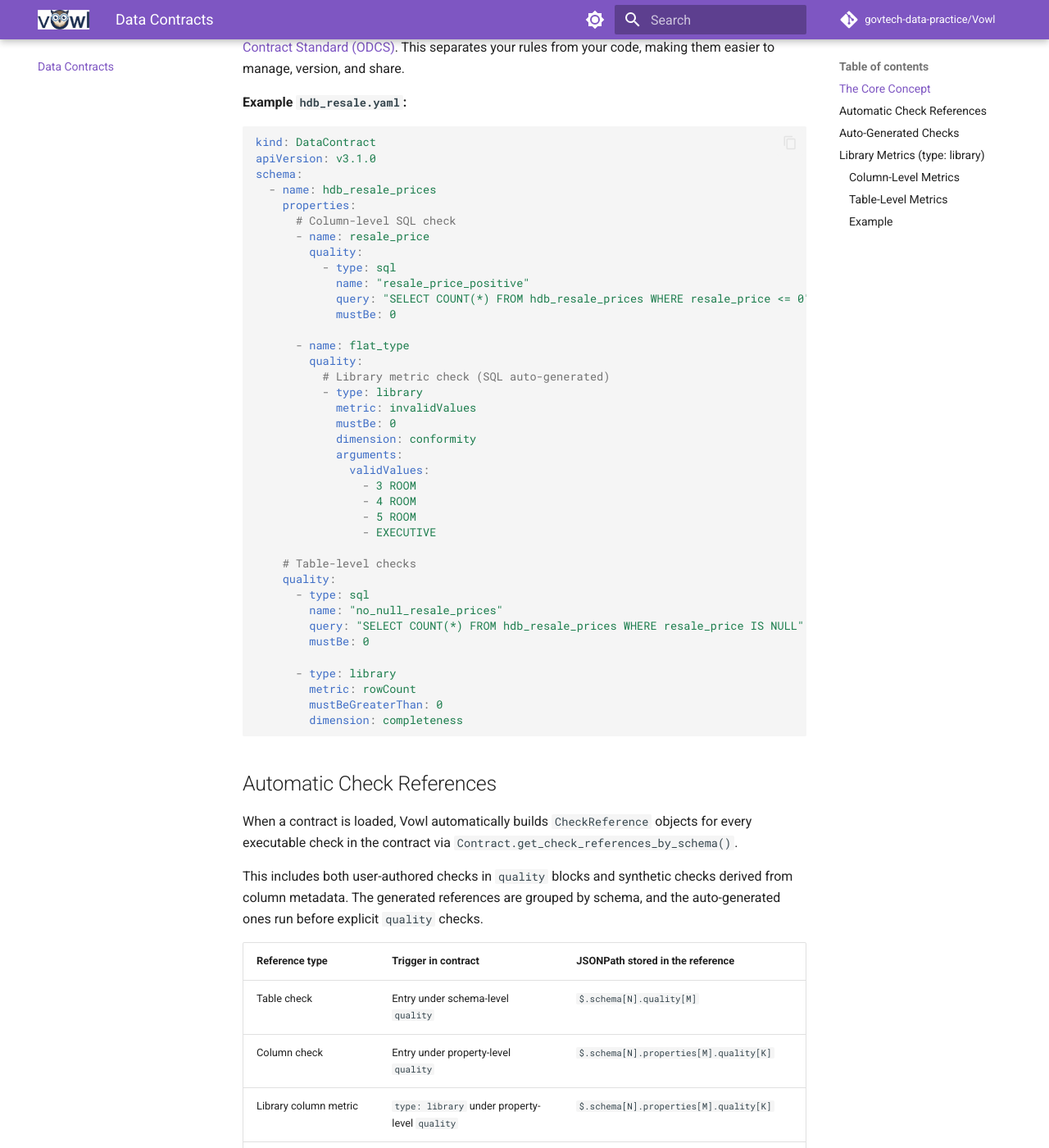
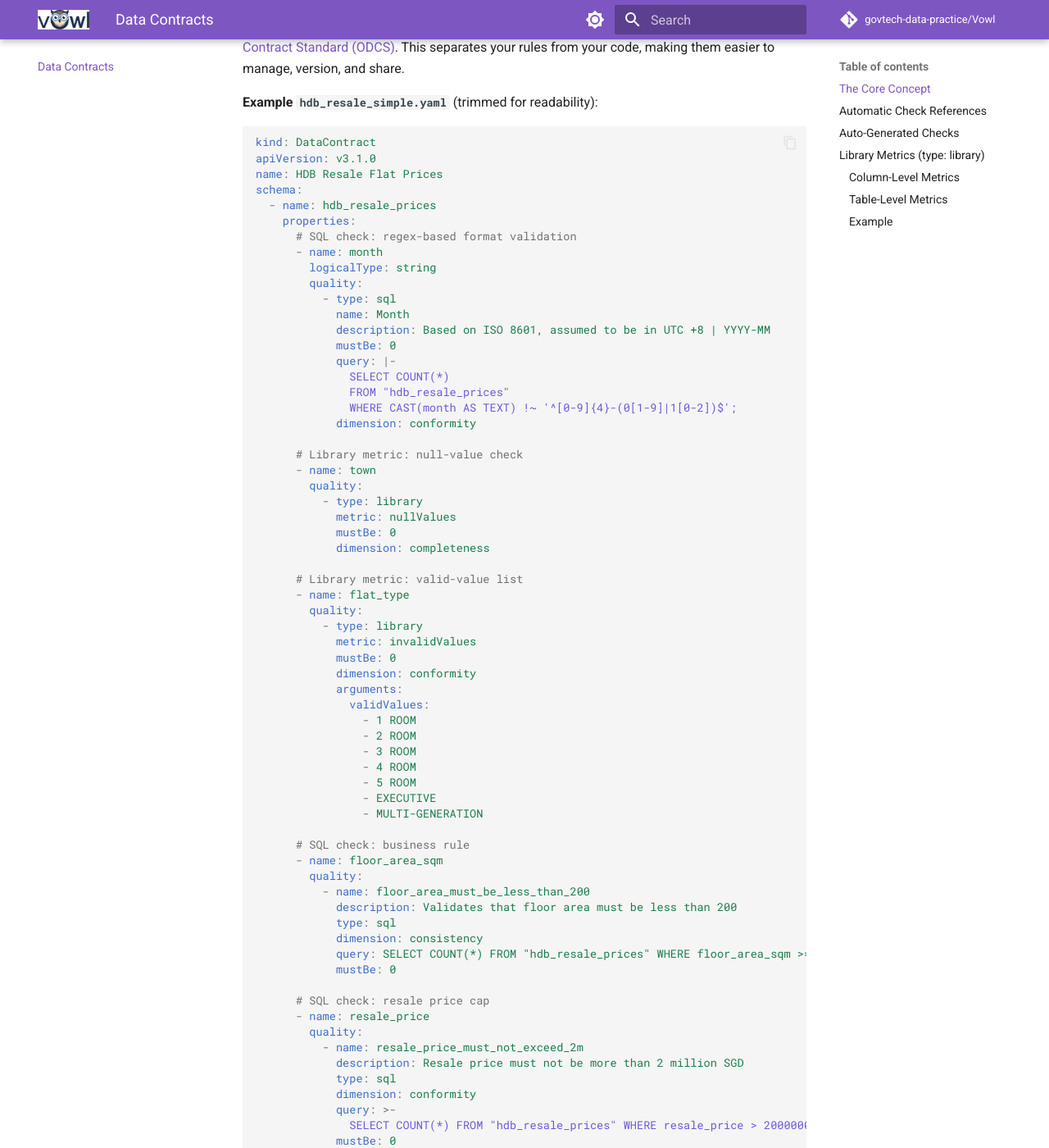
Before and after one commit to govtech-data-practice/vowl, an MkDocs documentation site: the page built from docs/contracts.md, in a window 1280 px wide and 1400 px high, scrolled down 259 px. Shown: the whole window at 82% size. Built offline with MkDocs 1.6.1 and Material for MkDocs 9.7.7, drawn with Linux system fonts in a browser that asks for light colours; comment, search, counter and statistics services are not loaded; some of the changed text lies outside the part shown.

Commit message:
update readme and documentation on multi source

````diff
--- a/docs/contracts.md
+++ b/docs/contracts.md
@@ -4,46 +4,82 @@
 
 Instead of writing validation logic in Python, you declare it in a YAML file following the [Open Data Contract Standard (ODCS)](https://github.com/bitol-io/open-data-contract-standard). This separates your rules from your code, making them easier to manage, version, and share.
 
-**Example `hdb_resale.yaml`:**
+**Example `hdb_resale_simple.yaml`** (trimmed for readability):
 
 ```yaml
 kind: DataContract
 apiVersion: v3.1.0
+name: HDB Resale Flat Prices
 schema:
   - name: hdb_resale_prices
     properties:
-      # Column-level SQL check
-      - name: resale_price
+      # SQL check: regex-based format validation
+      - name: month
+        logicalType: string
         quality:
           - type: sql
-            name: "resale_price_positive"
-            query: "SELECT COUNT(*) FROM hdb_resale_prices WHERE resale_price <= 0"
+            name: Month
+            description: Based on ISO 8601, assumed to be in UTC +8 | YYYY-MM
             mustBe: 0
+            query: |-
+              SELECT COUNT(*)
+              FROM "hdb_resale_prices"
+              WHERE CAST(month AS TEXT) !~ '^[0-9]{4}-(0[1-9]|1[0-2])$';
+            dimension: conformity
 
+      # Library metric: null-value check
+      - name: town
+        quality:
+          - type: library
+            metric: nullValues
+            mustBe: 0
+            dimension: completeness
+
+      # Library metric: valid-value list
       - name: flat_type
         quality:
-          # Library metric check (SQL auto-generated)
           - type: library
             metric: invalidValues
             mustBe: 0
             dimension: conformity
             arguments:
               validValues:
+                - 1 ROOM
+                - 2 ROOM
                 - 3 ROOM
                 - 4 ROOM
                 - 5 ROOM
                 - EXECUTIVE
+                - MULTI-GENERATION
 
-    # Table-level checks
+      # SQL check: business rule
+      - name: floor_area_sqm
+        quality:
+          - name: floor_area_must_be_less_than_200
+            description: Validates that floor area must be less than 200
+            type: sql
+            dimension: consistency
+            query: SELECT COUNT(*) FROM "hdb_resale_prices" WHERE floor_area_sqm >= 200
+            mustBe: 0
+
+      # SQL check: resale price cap
+      - name: resale_price
+        quality:
+          - name: resale_price_must_not_exceed_2m
+            description: Resale price must not be more than 2 million SGD
+            type: sql
+            dimension: conformity
+            query: >-
+              SELECT COUNT(*) FROM "hdb_resale_prices" WHERE resale_price > 2000000
+            mustBe: 0
+
+    # Table-level library metric
     quality:
-      - type: sql
-        name: "no_null_resale_prices"
-        query: "SELECT COUNT(*) FROM hdb_resale_prices WHERE resale_price IS NULL"
-        mustBe: 0
-
       - type: library
         metric: rowCount
-        mustBeGreaterThan: 0
+        mustBeBetween:
+          - 0
+          - 30000000
         dimension: completeness
 ```
 
````
Also changed, not shown: README.md (+57 -21 lines), docs/architecture.md (+7 -5 lines).
